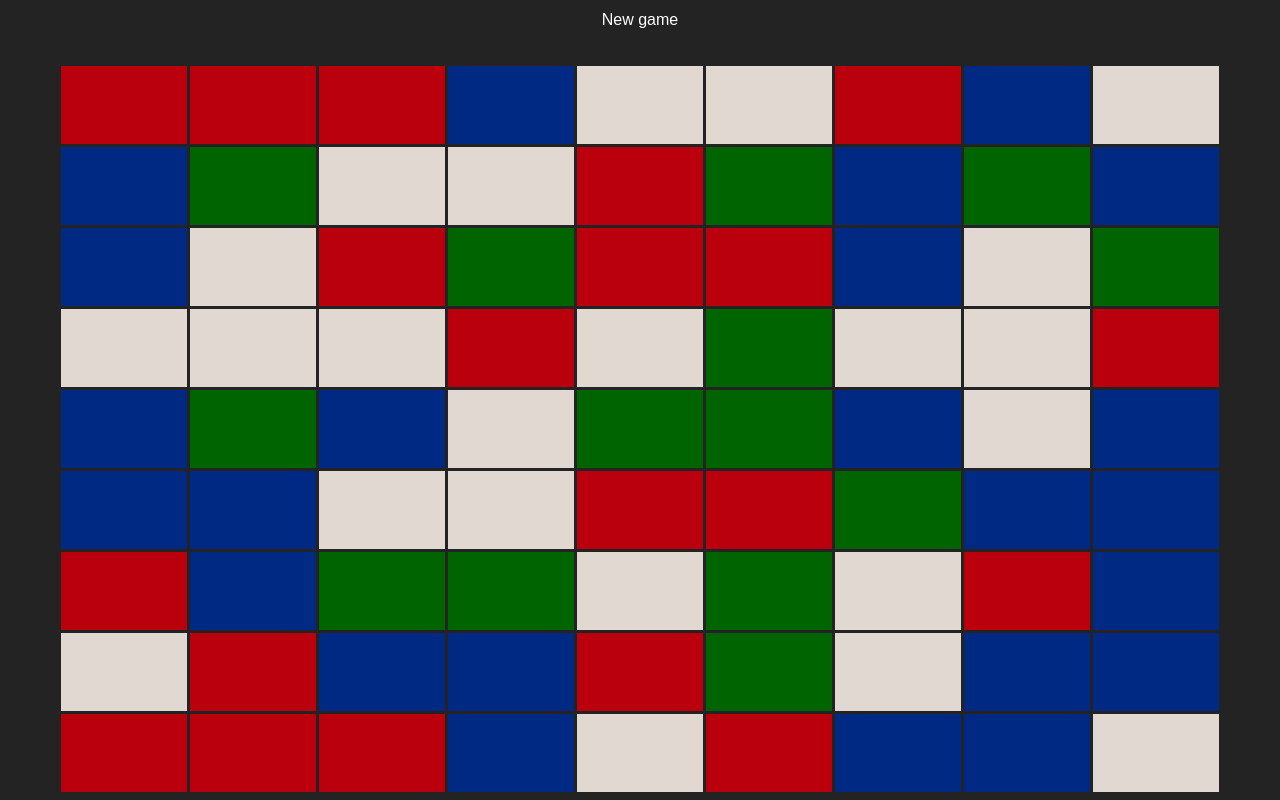
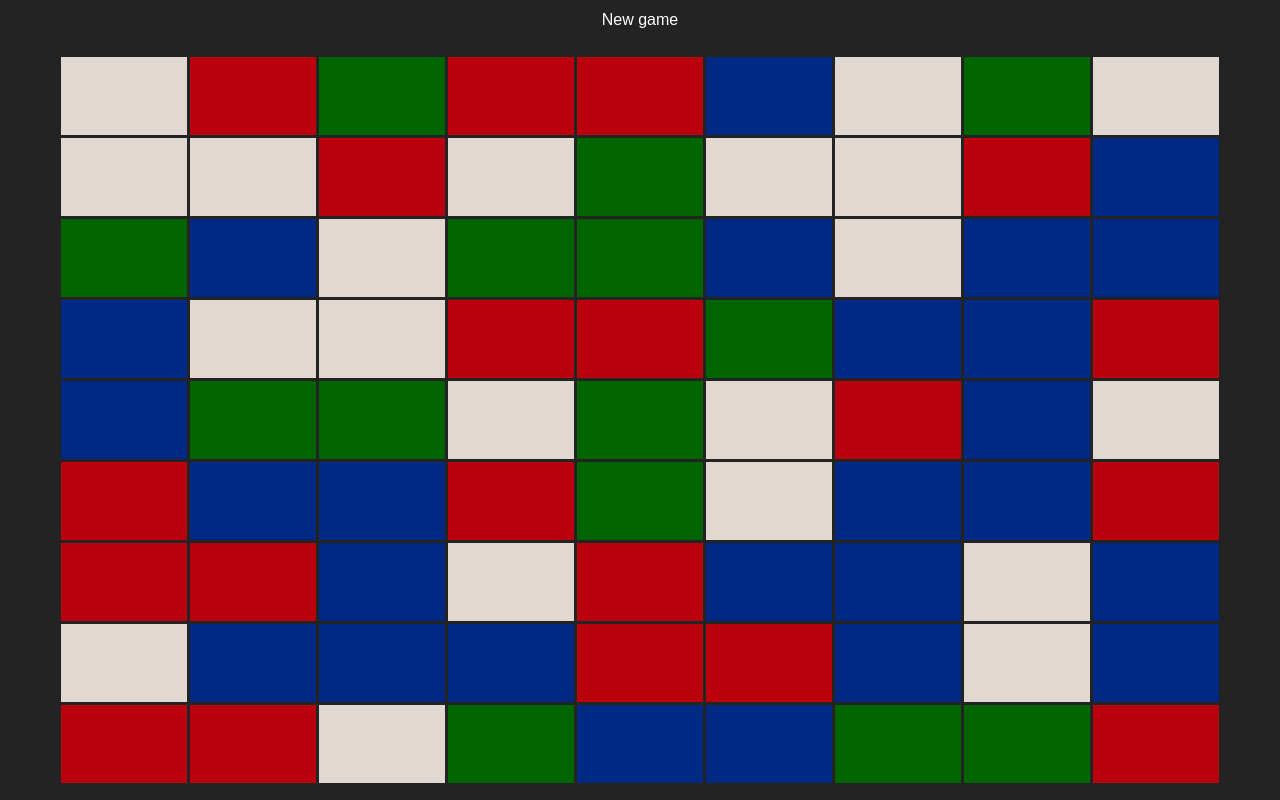
Before and after one commit to Ashkantvn/destruct-same-blocks, a React (Create React App) app: page / in a window 1280 px wide. Built offline with nearby package versions, Linux system fonts and the light colour scheme.

Commit message:
Update click handler function (same block destructure)

```diff
--- a/src/parts/blocks/Blocks.jsx
+++ b/src/parts/blocks/Blocks.jsx
@@ -4,16 +4,20 @@ const Blocks = () => {
   const [BlocksData, setBlocksData] = useState([]);
   const colors = ["#002984", "#ba000d", "#006400", "#e1d9d1"];
   const [finishedGame, setfinishedGame] = useState(false);
+  const [score, setscore] = useState(0);
+  const targetColor = useRef("");
   const blocksRef = useRef([]);
   const count = useRef(1);
+  const time = useRef(3);
+  const currentScore = useRef(0);
   const randomNumber = () => {
     return Math.floor(Math.random() * 4);
   };
 
   ///set row and column
   useEffect(() => {
-    for (let i = 0; i < 10; i++) {
-      for (let j = 0; j < 10; j++) {
+    for (let i = 0; i < 9; i++) {
+      for (let j = 0; j < 9; j++) {
         setBlocksData((BlocksData) => [
           ...BlocksData,
           { row: i, column: j, id: `${i}${j}` },
@@ -26,17 +30,35 @@ const Blocks = () => {
   }, []);
 
   const gameOverChecker = () => {
-    if(count.current>80)  setfinishedGame(true);
-    count.current +=1;
+    if (count.current > 81) {
+      setfinishedGame(true);
+      setscore(currentScore.current);
+    }
     console.log(count.current);
   };
   ///click handler
   const sameBlocksDestructure = (clickEvent) => {
-    if(clickEvent.target.style.backgroundColor === "black") return;
-    clickEvent.target.style.backgroundColor = "black";
+    if (clickEvent.target.style.backgroundColor === "black") return;
+    if (!targetColor.current) {
+      targetColor.current = clickEvent.target.style.backgroundColor;
+      const interval = setInterval(() => {
+        time.current -= 1;
+        if (time.current === 0) {
+          time.current = 3;
+          alert("select new color");
+          targetColor.current = "";
+          currentScore.current -= 10;
+          clearInterval(interval);
+        }
+      }, 1000);
+    }
+    if(targetColor.current === clickEvent.target.style.backgroundColor){
+      clickEvent.target.style.backgroundColor = "black";
+      currentScore.current +=1;
+      count.current += 1;
+    }
     gameOverChecker();
-  };
-
+    };
   ///mapping blocks data
   const mappedBlocks = BlocksData.map((item, i) => (
     <div
@@ -50,7 +72,11 @@ const Blocks = () => {
   return (
     <div>
       {finishedGame ? (
-        <div className="game-over">Game over</div>
+        <div className="game-over">
+          Game over
+          <h2>Score : {score}</h2>
+          <button onClick={nextRound}>Next Round</button>
+        </div>
       ) : (
         <div className="blocks-div">{mappedBlocks}</div>
       )}
--- a/src/parts/blocks/_blocks.scss
+++ b/src/parts/blocks/_blocks.scss
@@ -17,3 +17,7 @@
 .game-over{
     margin: 3em;
 }
+.time{
+    position: fixed;
+    inset: 1em;
+}
--- a/src/style/css/index.css
+++ b/src/style/css/index.css
@@ -38,6 +38,11 @@ h1 {
   margin: 3em;
 }
 
+.time {
+  position: fixed;
+  inset: 1em;
+}
+
 * {
   font-family: Arial, Helvetica, sans-serif;
   margin: 0;
```
Also changed, not shown: 1 other file (tests, documents, lock files or other folders).
